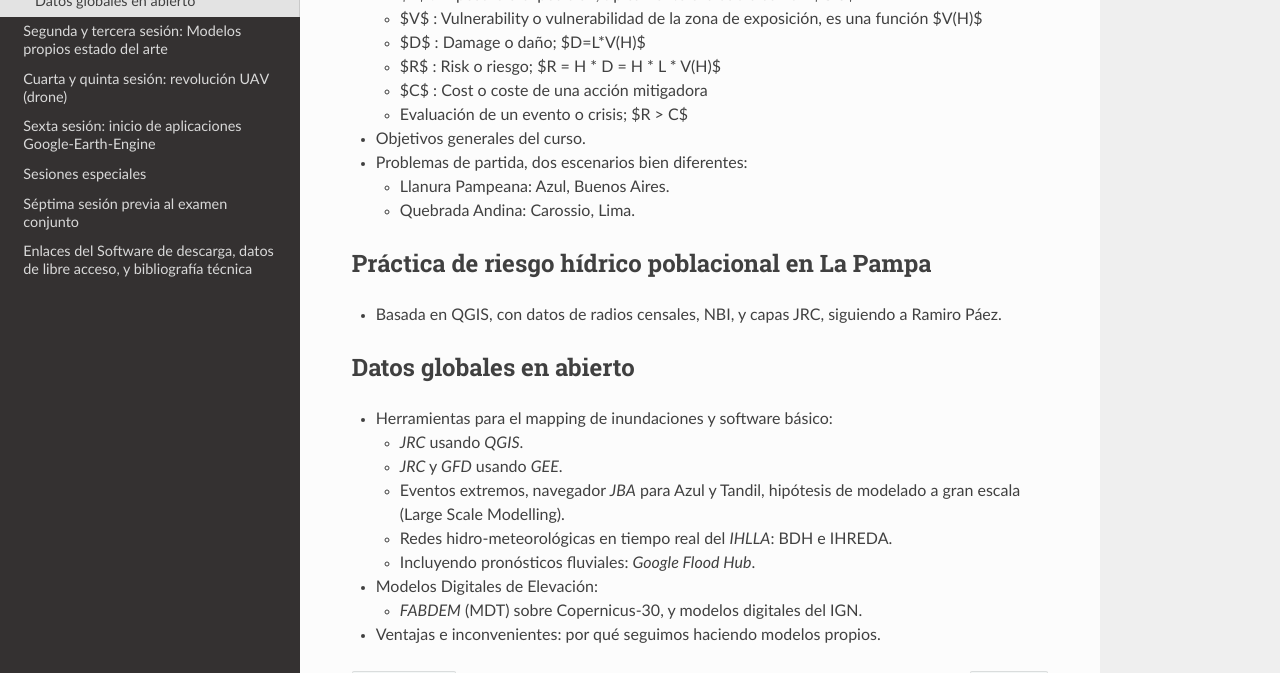
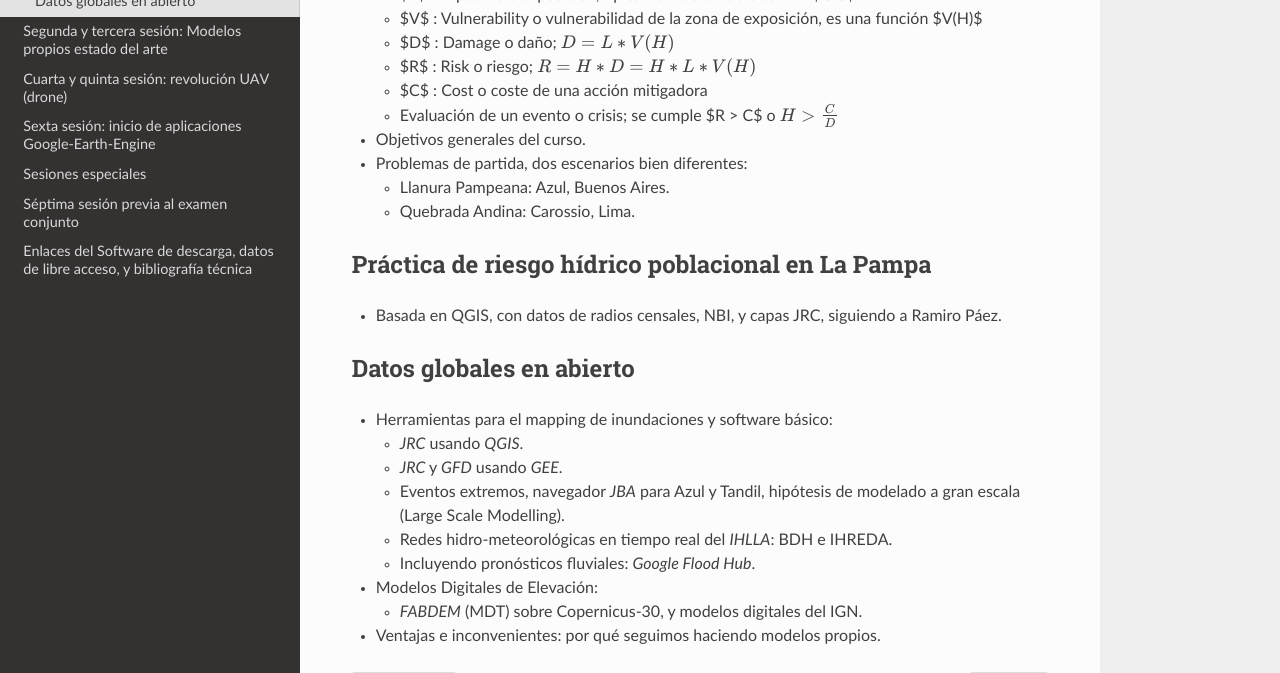
Before and after one commit to ivillamadrid/EvalFloodRisk_RSSWE, a Sphinx documentation site: the page built from docs/source/D1.rst, in a window 1280 px wide and 900 px high, scrolled down 697 px, cut to the strip 227-900 px from the top of the window. Built offline with Sphinx 7.4.7 and the Read the Docs theme 3.1.0, drawn with Linux system fonts in a browser that asks for light colours.

Commit message:
Update D1.rst

```diff
--- a/docs/source/D1.rst
+++ b/docs/source/D1.rst
@@ -26,10 +26,11 @@ Introducción
   * $H$ : Hazard o probabilidad de la fuente u origen del riesgo
   * $L$ : Exposure o exposición, tipicamente evaluable con un $GIS$
   * $V$ : Vulnerability o vulnerabilidad de la zona de exposición, es una función  $V(H)$
-  * $D$ : Damage o daño; $D=L*V(H)$
-  * $R$ : Risk o riesgo; $R = H * D = H * L * V(H)$
+  * $D$ : Damage o daño; :math:`D = L * V(H)`
+  * $R$ : Risk o riesgo; :math:`R = H * D = H * L * V(H)`
   * $C$ : Cost o coste de una acción mitigadora
-  * Evaluación de un evento o crisis; $R > C$
+  * Evaluación de un evento o crisis; se cumple $R > C$ o :math:`H > \frac{C}{D}`
+
 
 * Objetivos generales del curso.
 
```
